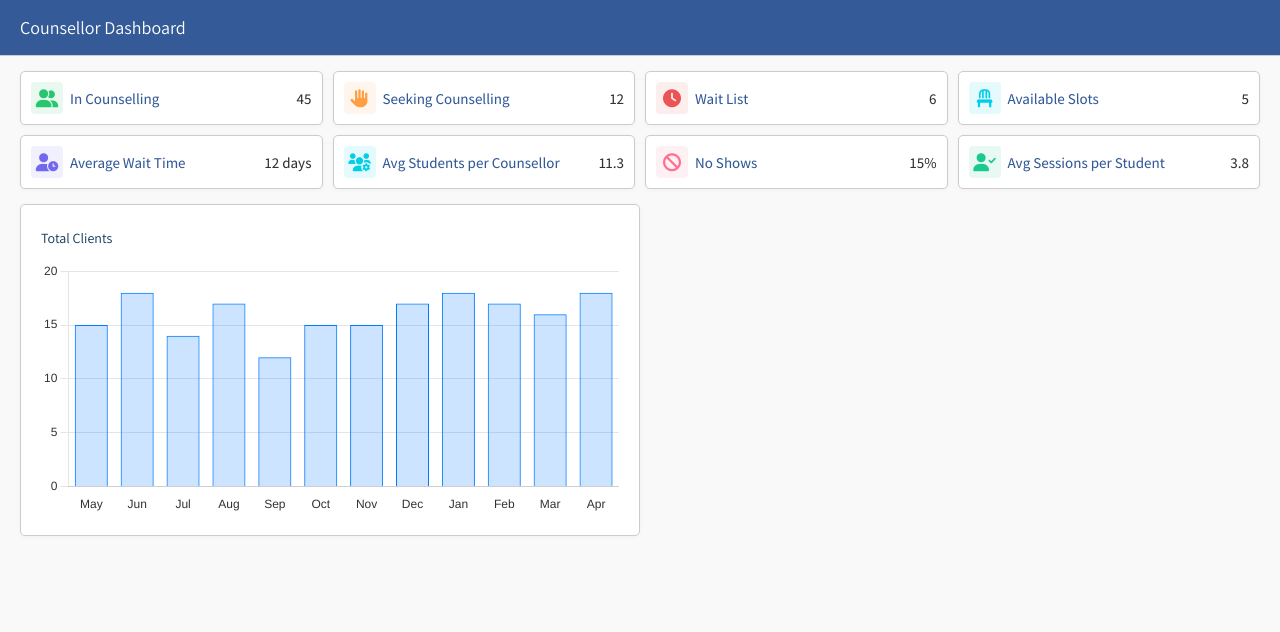
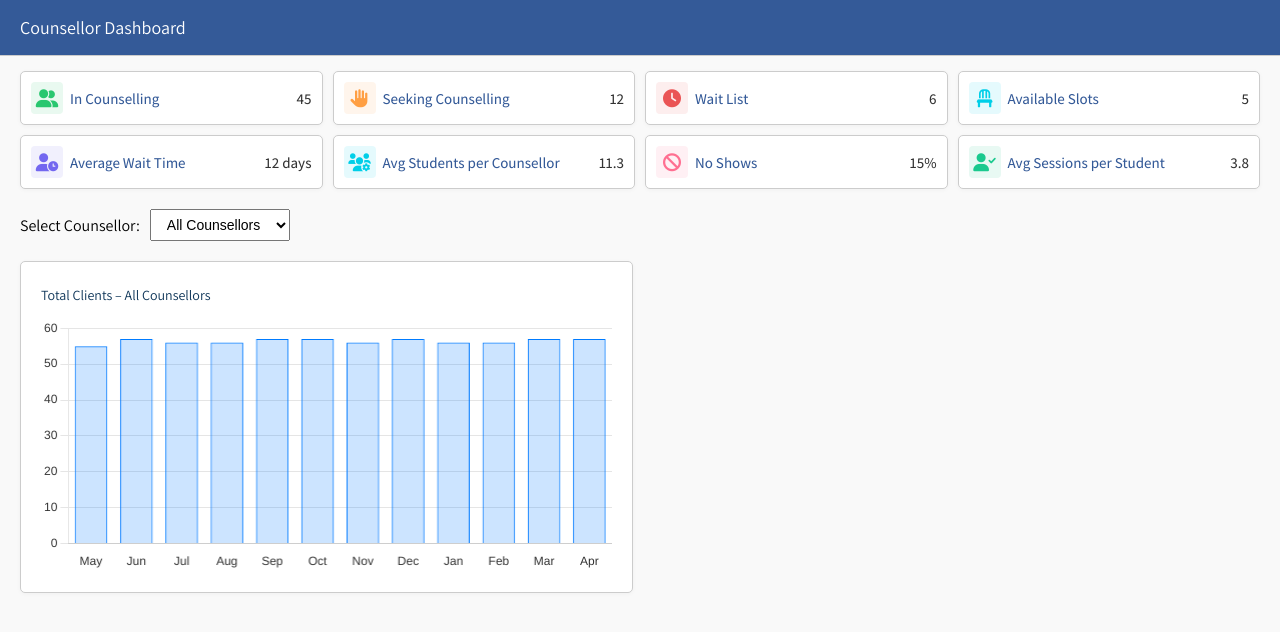
Before and after one commit to joseph-johnson27001/staff-dashboard, a Vue app: page / in a window 1280 px wide. Shown: the top 632 px of the page. Built offline with nearby package versions, Linux system fonts and the light colour scheme.

Commit message:
Counsellor dropdown

```diff
--- a/src/App.vue
+++ b/src/App.vue
@@ -15,8 +15,24 @@
             :icon-container-color="stat.iconContainerColor"
           />
         </div>
+
+        <!-- Dropdown for Counsellor Selection -->
+        <div class="dropdown-container">
+          <label for="counsellor-select">Select Counsellor:</label>
+          <select id="counsellor-select" v-model="selectedCounsellor">
+            <option
+              v-for="(data, name) in counsellorData"
+              :key="name"
+              :value="name"
+            >
+              {{ name }}
+            </option>
+          </select>
+        </div>
+
+        <!-- Graph -->
         <div class="graph-container">
-          <GraphCard title="Total Clients">
+          <GraphCard :title="`Total Clients – ${selectedCounsellor}`">
             <TotalClientsChart
               :labels="clientChartLabels"
               :counts="clientChartCounts"
@@ -44,6 +60,7 @@ export default {
   },
   data() {
     return {
+      selectedCounsellor: "All Counsellors",
       stats: [
         {
           iconClass: "fas fa-user-friends",
@@ -116,8 +133,23 @@ export default {
         "Mar",
         "Apr",
       ],
-      clientChartCounts: [15, 18, 14, 17, 12, 15, 15, 17, 18, 17, 16, 18],
+      clientChartCounts: [],
+      counsellorData: {
+        "Counsellor 1": [17, 16, 15, 18, 16, 15, 17, 18, 16, 15, 17, 16],
+        "Counsellor 2": [14, 15, 16, 14, 15, 16, 14, 15, 14, 16, 15, 14],
+        "Counsellor 3": [13, 14, 15, 13, 14, 15, 13, 14, 15, 13, 14, 15],
+        "Counsellor 4": [11, 12, 10, 11, 12, 11, 12, 10, 11, 12, 11, 12],
+        "All Counsellors": [55, 57, 56, 56, 57, 57, 56, 57, 56, 56, 57, 57],
+      },
     };
+  },
+  watch: {
+    selectedCounsellor: {
+      immediate: true,
+      handler(newVal) {
+        this.clientChartCounts = this.counsellorData[newVal] || [];
+      },
+    },
   },
 };
 </script>
@@ -157,9 +189,22 @@ body {
   margin-bottom: 15px;
 }
 
+.dropdown-container {
+  margin: 20px 0;
+  display: flex;
+  align-items: center;
+  gap: 10px;
+}
+
+.dropdown-container select {
+  padding: 6px 12px;
+  font-size: 14px;
+}
+
 .graph-container {
   display: grid;
   grid-template-columns: repeat(2, 1fr);
+  gap: 15px;
 }
 
 @media (max-width: 1200px) {
--- a/src/components/Graphs/TotalClientsGraph.vue
+++ b/src/components/Graphs/TotalClientsGraph.vue
@@ -15,6 +15,7 @@ import {
   Legend,
   BarController,
 } from "chart.js";
+import { toRaw } from "vue";
 
 ChartJS.register(
   BarController,
@@ -38,10 +39,6 @@ export default {
       isMounted: false,
     };
   },
-  watch: {
-    labels: "renderChart",
-    counts: "renderChart",
-  },
   mounted() {
     this.isMounted = true;
     this.$nextTick(() => {
@@ -54,12 +51,14 @@ export default {
     window.removeEventListener("resize", this.handleResize);
     this.destroyChart();
   },
+  watch: {
+    labels: "renderChart",
+    counts: "renderChart",
+  },
   methods: {
     renderChart() {
       if (!this.isMounted || !this.$refs.totalClientsChart) return;
-
       this.destroyChart();
-
       this.chartInstance = new ChartJS(this.$refs.totalClientsChart, {
         type: "bar",
         data: {
@@ -86,7 +85,6 @@ export default {
             y: {
               grid: { display: true },
               ticks: {
-                stepSize: 5,
                 color: "#333",
               },
             },
@@ -106,7 +104,7 @@ export default {
 
     destroyChart() {
       if (this.chartInstance) {
-        this.chartInstance.destroy();
+        toRaw(this.chartInstance).destroy();
         this.chartInstance = null;
       }
     },
```
